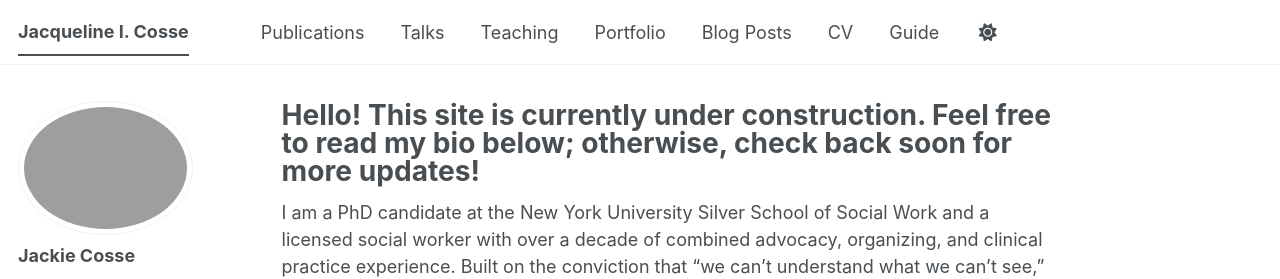
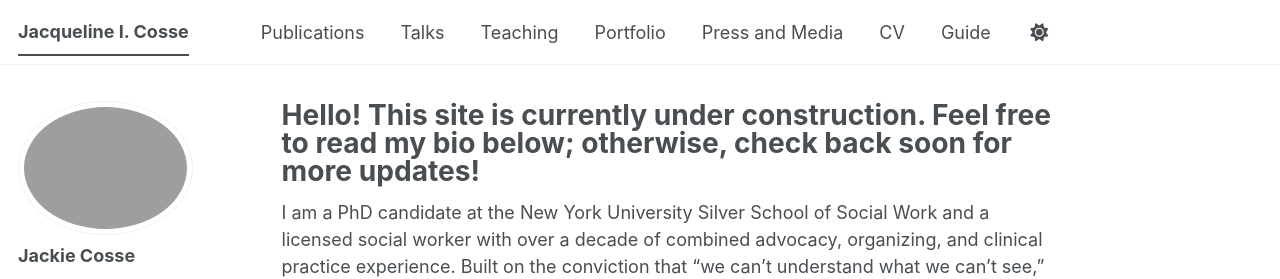
Before and after one commit to jackiecosse/jackiecosse.com, a Jekyll site: the page built from _pages/about.md, in a window 1280 px wide. Shown: the top 279 px of the page. Built offline with Jekyll 4.4.1, drawn with Linux system fonts in a browser that asks for light colours; a style sheet for code colours, icons or effects is not loaded.

Commit message:
Update navigation.yml

```diff
--- a/_data/navigation.yml
+++ b/_data/navigation.yml
@@ -20,8 +20,8 @@ main:
   - title: "Portfolio"
     url: /portfolio/
 
-  - title: "Blog Posts"
-    url: /year-archive/
+  - title: "Press and Media"
+    url: /press/
 
   - title: "CV"
     url: /cv/
```
